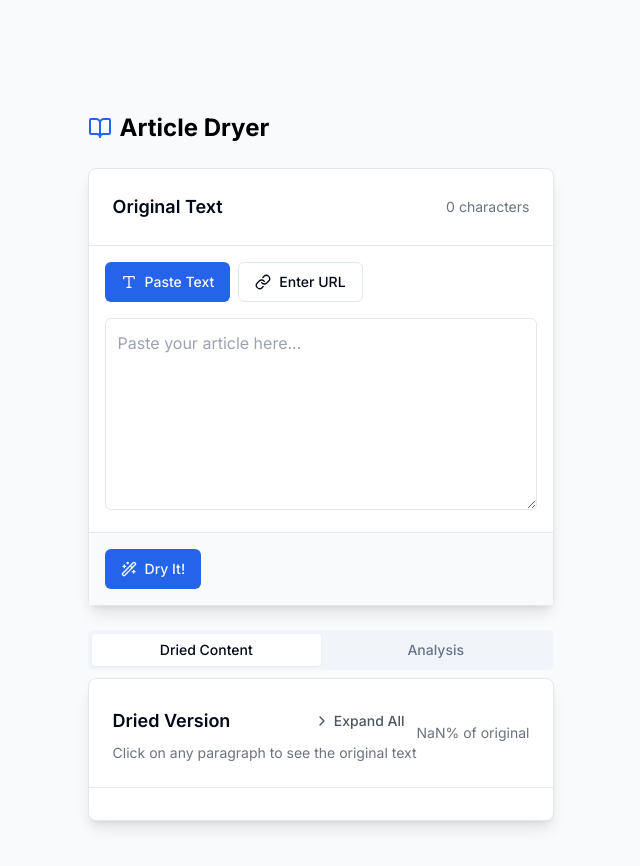
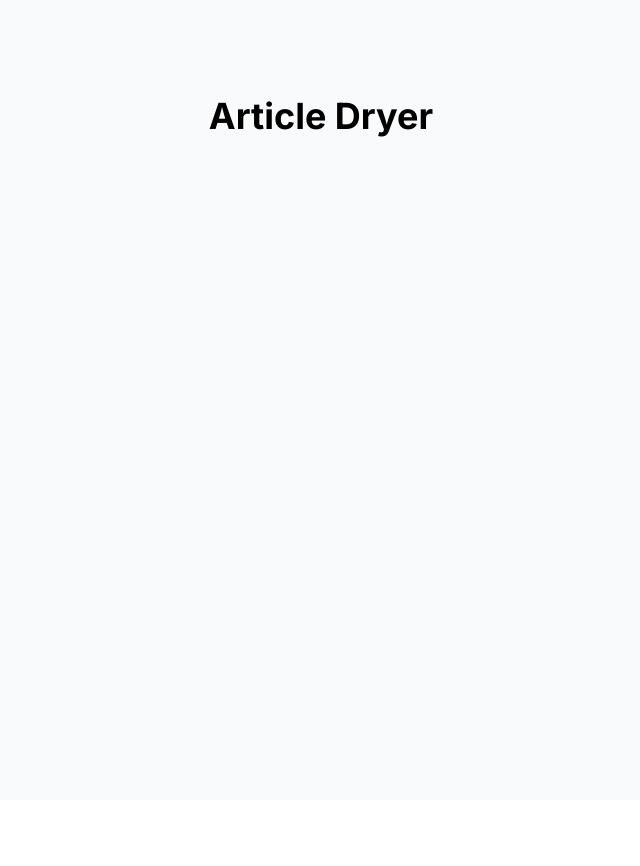
Before and after one commit to gavinHuang/article-dryer, a Next.js app in the folder article-dryer-nextjs/: page / in a window 1280 px wide. Shown: the top 866 px of the page, without its empty margins (319-959 px from the left). After the commit the page ends 800 px from the top, so only its background shows below. Built offline with nearby package versions, Linux system fonts and the light colour scheme.

Commit message:
hard-code to debug deployment issue

```diff
--- a/article-dryer-nextjs/src/app/page.tsx
+++ b/article-dryer-nextjs/src/app/page.tsx
@@ -1,11 +1,12 @@
 'use client';
 
-import { ArticleSummarizer } from '@/components/ArticleSummarizer';
+// import { ArticleSummarizer } from '@/components/ArticleSummarizer';
 
 export default function Home() {
   return (
     <main className="flex min-h-screen flex-col items-center justify-between p-24">
-      <ArticleSummarizer />
+      <h1 className="text-4xl font-bold">Article Dryer</h1>
+      {/* <ArticleSummarizer /> */}
     </main>
   );
 }
```
